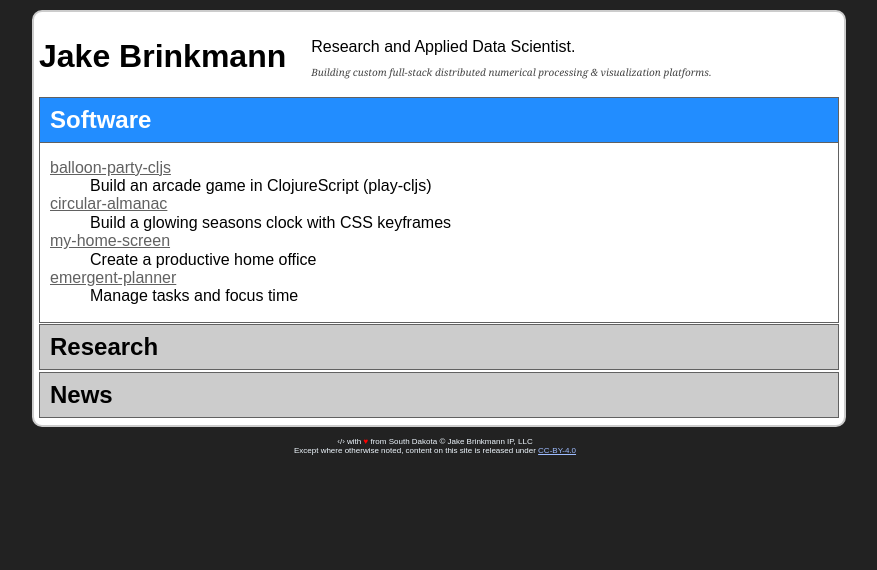
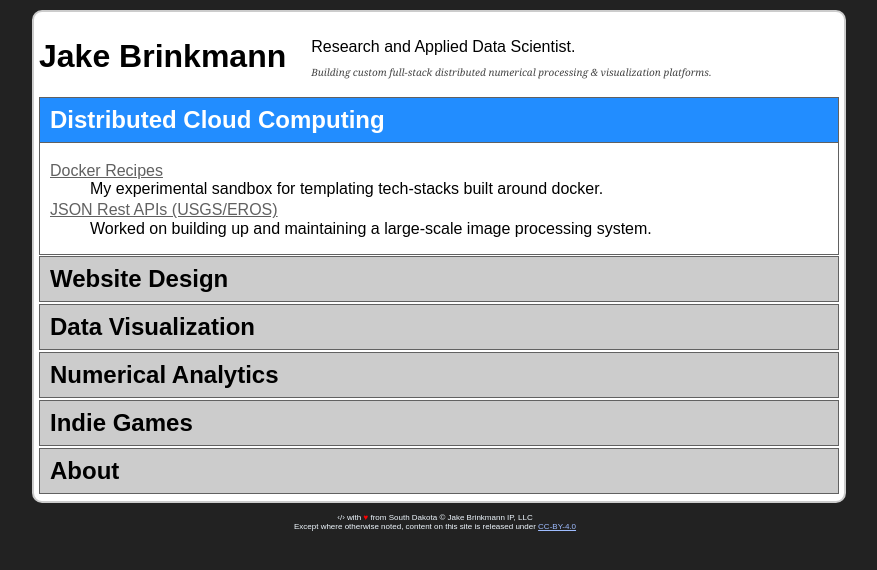
Before and after one commit to jakebrinkmann/jakebrinkmann.github.com, a Vue app: page / in a window 1280 px wide. Shown: the top 570 px of the page, without its empty margins (201-1078 px from the left). Built offline with nearby package versions, Linux system fonts and the light colour scheme.

Commit message:
Include links to projects
* Links to anything I can find, articles, repos, anything at all
* Goal will be to link to either: webpages I built, or articles
	mentioning me by name

```diff
--- a/src/assets/data/experience.js
+++ b/src/assets/data/experience.js
@@ -16,7 +16,166 @@ const experience = {
       icon: 'user-graduate'
     }
   ],
-  $projects: []
+  $projects: [
+    {
+      $title: 'Distributed Cloud Computing',
+      $items: [
+        {
+          label: 'Docker Recipes',
+          link: 'docker-recipes',
+          text:
+            'My experimental sandbox for templating tech-stacks built around docker.'
+        },
+        {
+          label: 'JSON Rest APIs (USGS/EROS)',
+          link: '//github.com/USGS-EROS/espa-api',
+          text:
+            'Worked on building up and maintaining a large-scale image processing system.'
+        }
+      ]
+    },
+    {
+      $title: 'Website Design',
+      $items: [
+        {
+          label: 'Circular Almanac',
+          link: 'circular-almanac',
+          text:
+            'A glowing seasons clock with CSS keyframes to show the cycles of nature.'
+        },
+        {
+          label: 'Home Screen',
+          link: 'my-home-screen',
+          text: 'A screen full of tools to help productively get things done.'
+        },
+        {
+          label: 'Emergent Planner',
+          link: 'emergent-planner',
+          text:
+            'A todo and time management application for hyper-focus on getting things done.'
+        }
+      ]
+    },
+    {
+      $title: 'Data Visualization',
+      $items: [
+        {
+          label: 'NASA Workshop: Interactive Data Viz',
+          link: 'http://jakebrinkmann.com/2015-PUG-flask-data-vis/#/',
+          text: 'Gave a tutorial to NASA GSFC Python Users Group on how to build interactive applications using the Flask Python Web Framework. '
+        }
+      ]
+    },
+    {
+      $title: 'Numerical Analytics',
+      $items: [
+        {
+          label: 'Thermal Emissive Imaging',
+          link: '//dx.doi.org/10.3390/rs8020158',
+          text:
+            'Use a weather research station (Dome-C) to inter-compare sensors (Aqua MODIS, NPP VIIRS)'
+        },
+        {
+          label: 'Reflective Stability',
+          link:
+            '//hyspiri.jpl.nasa.gov/downloads/2015_Symposium/day2/13_Multi-tempCross-calTerraMODIS_Landsat7ETM_ReflecBand_Angal.pdf',
+          text:
+            'A hyperspectral surface profile (EO1 Hyperion) used to inter-compare sensors (Terra MODIS, Landsat7 ETM+)'
+        },
+        {
+          label: '2013 NASA Robert H. Goddard Award',
+          link: 'http://landsat.gsfc.nasa.gov/?p=8017',
+          text:
+            'Recognition for my data mining contributions to the Landsat Cal/Val team.'
+        }
+      ]
+    },
+    {
+      $title: 'Indie Games',
+      $items: [
+        {
+          label: 'Balloon Party',
+          link: 'balloon-party-cljs',
+          text:
+            'An arcade game written in ClojureScript using the "play-cljs" library'
+        }
+      ]
+    },
+    {
+      $title: 'About',
+      $items: [
+        {
+          label: 'Independent contractor',
+          link: '//jakebrinkmann.com',
+          text:
+            'Work-for-Hire on custom software projects for AI/ML workloads. '
+        },
+        {
+          label: 'Data Visualization for DoD Unmanned Aerial Vehicels',
+          link: 'https://ravenaerostar.com/',
+          text:
+            'Rapidly built entire platforms for processing and visualization of target locations for DoD customers.'
+        },
+        {
+          label: 'Distributed Computing at the USGS/EROS Data Center',
+          link: 'https://espa.cr.usgs.gov/',
+          text:
+            'Worked to become the Technical lead for ESPA, a Web UI/API and Map/Reduce system on commodity server clusters allowing scientists to process petabyte-scale data stores.'
+        },
+        {
+          label: 'Successful Recovery of Flagship NASA Instrument',
+          link:
+            'https://mcst.gsfc.nasa.gov/news/mcst-summary-terra-modis-safe-mode-recovery',
+          text:
+            'As a NASA Scientist & Imaging Engineer, responsible for planning the recovery of the then-16yo MODIS sensor on the international TERRA observatory.'
+        },
+        {
+          label: 'SDSU Grad Student & NASA award winner',
+          link:
+            'https://www.sdstate.edu/sites/default/files/2017-04/Impulse-Spring-2014.pdf#page=22',
+          text:
+            'Studied Image Processing in Graduate School, focused on Earth Observation Satellites. First SDSU grad-student named among NASA award winners.'
+        },
+        {
+          label: 'NCAA D1 Outdoor Championships - Prelim Qualifier',
+          link: 'http://www.gojacks.com/news/2012/5/21/205429096.aspx',
+          text:
+            'Qualified in hammer and discus events to compete in Austin, Texas.'
+        },
+        {
+          label: 'Conference Champion - Discus Throw',
+          link: 'http://www.gojacks.com/news/2012/5/12/205426584.aspx',
+          text: ''
+        },
+        {
+          label: 'School Record - 16lb Hammer Throw',
+          link: 'http://www.gojacks.com/news/2012/5/5/205423823.aspx',
+          text: ''
+        },
+        {
+          label: 'Impact Award for Engineering Student-Athletes',
+          link: 'http://www.gojacks.com/news/2012/5/4/205423487.aspx',
+          text: ''
+        },
+        {
+          label: 'School Record - 35lb Weight Throw',
+          link:
+            'http://www.thesummitleague.org/sports/track/2009-10/releases/204898350_1',
+          text: ''
+        },
+        {
+          label: 'Student Athlete - SDSU Track and Field team',
+          link: 'http://www.gojacks.com/news/2007/8/14/1151253.aspx',
+          text: 'Majored in Electrical Engineering while travelling to track meets.'
+        },
+        {
+          label: 'MN High School State Track & Field Meet',
+          link: 'https://www.twincities.com/2007/06/09/2007-minnesota-high-school-track-and-field-meet-2/',
+          text: 'Only athlete from my small-town high school to compete in a state championship. My dad coached me to a Silver medal in discus.'
+        }
+      ]
+    }
+  ]
 }
 
 export default experience
--- a/src/components/VerticalAccordion.vue
+++ b/src/components/VerticalAccordion.vue
@@ -1,72 +1,26 @@
 <template>
   <div class="accordion vertical">
     <ul>
-      <li>
+      <li v-for="(project, ix) in projects"
+          :key="ix">
         <input type="radio"
-               id="radio-1"
+               :id="'radio-' + ix"
                name="radio-accordion"
-               checked="checked" />
-        <label for="radio-1">Software</label>
+               :checked="ix === 0 ? 'checked' : ''"/>
+        <label :for="'radio-' + ix">
+          {{project.$title}}
+        </label>
         <div class="content">
           <dl>
-            <dt><a href="balloon-party-cljs">
-                balloon-party-cljs</a></dt>
-            <dd>Build an arcade game in ClojureScript (play-cljs)</dd>
-            <dt><a href="circular-almanac">
-                circular-almanac</a></dt>
-            <dd>Build a glowing seasons clock with CSS keyframes</dd>
-            <dt><a href="my-home-screen">
-                my-home-screen</a></dt>
-            <dd>Create a productive home office</dd>
-            <dt><a href="emergent-planner">
-                emergent-planner</a></dt>
-            <dd>Manage tasks and focus time</dd>
+            <span v-for="(item, iy) in project.$items"
+                  :key="iy">
+            <dt>
+              <a :href="item.link" v-if="item.link">{{item.label}}</a>
+              <span v-else>{{item.label}}</span>
+            </dt>
+            <dd>{{item.text}}</dd>
+            </span>
           </dl>
-        </div>
-      </li>
-      <li>
-        <input type="radio"
-               id="radio-2"
-               name="radio-accordion" />
-        <label for="radio-2">Research</label>
-        <div class="content">
-          <dl>
-            <dt><a href="//dx.doi.org/10.3390/rs8020158">
-                Thermal Emissive Imaging Stability over Antarctica</a></dt>
-            <dd>Use a weather research station (Dome-C) to inter-compare
-              sensors (Aqua MODIS, NPP VIIRS)</dd>
-            <dt><a href="//hyspiri.jpl.nasa.gov/downloads/2015_Symposium/day2/13_Multi-tempCross-calTerraMODIS_Landsat7ETM_ReflecBand_Angal.pdf">
-                Reflective Stability over deserts</a></dt>
-            <dd>A hyperspectral surface profile (EO1 Hyperion) used to
-              inter-compare sensors (Terra MODIS, Landsat7 ETM+)</dd>
-          </dl>
-        </div>
-      </li>
-      <li>
-        <input type="radio"
-               id="radio-3"
-               name="radio-accordion" />
-        <label for="radio-3">News</label>
-        <div class="content">
-          <ul>
-            <li>March 13th, 2014 - <a href="http://landsat.gsfc.nasa.gov/?p=8017">
-                Landsat Cal/Val Team Receives 2013 Robert H. Goddard Award for
-                Science</a></li>
-            <li>March 3rd, 2014 - <a href="https://www.sdstate.edu/sites/default/files/2017-04/Impulse-Spring-2014.pdf#page=22">
-                SDSU grad students among NASA award winners</a></li>
-            <li>May 21st, 2012 - <a href="http://www.gojacks.com/news/2012/5/21/205429096.aspx">
-                Jacks send five to NCAA Championships</a></li>
-            <li>May 12th, 2012 - <a href="http://www.gojacks.com/news/2012/5/12/205426584.aspx">
-                Brinkmann tops in discus</a></li>
-            <li>May 5th, 2012 - <a href="http://www.gojacks.com/news/2012/5/5/205423823.aspx">
-                Area athletes shine at first USF Relays</a></li>
-            <li>May 4th, 2012 - <a href="http://www.gojacks.com/news/2012/5/4/205423487.aspx">
-                SDSU honors senior student-athletes</a></li>
-            <li>March 1st, 2010 - <a href="http://www.thesummitleague.org/sports/track/2009-10/releases/204898350_1">
-                North Dakota State Leads After Day One</a></li>
-            <li>August 14th, 2007 - <a href="http://www.gojacks.com/news/2007/8/14/1151253.aspx">
-                SDSU Track and Field adds three</a></li>
-          </ul>
         </div>
       </li>
     </ul>
@@ -74,7 +28,13 @@
 </template>
 
 <script>
-const VerticalAccordion = {};
+import experience from '@/assets/data/experience'
+
+const VerticalAccordion = {
+  name: "VerticalAccordion",
+  data () { return {projects: experience.$projects} }
+};
+
 export default VerticalAccordion;
 </script>
 
@@ -150,4 +110,10 @@ export default VerticalAccordion;
   height: auto;
   border: 1px solid #616161;
 }
+
+/* Internal Accordian Description Lists */
+dt {
+  padding-top: 3px;
+}
+
 </style>
```
